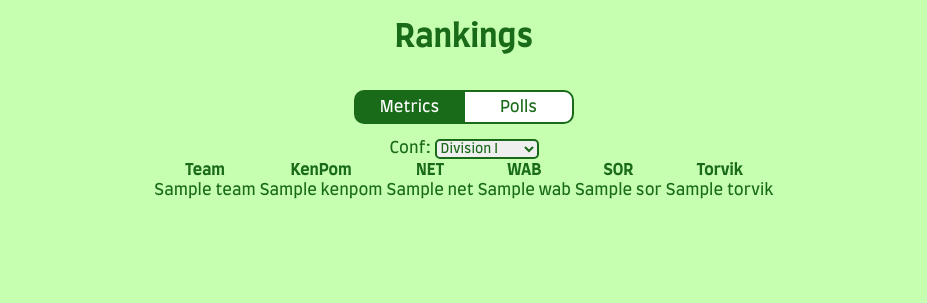
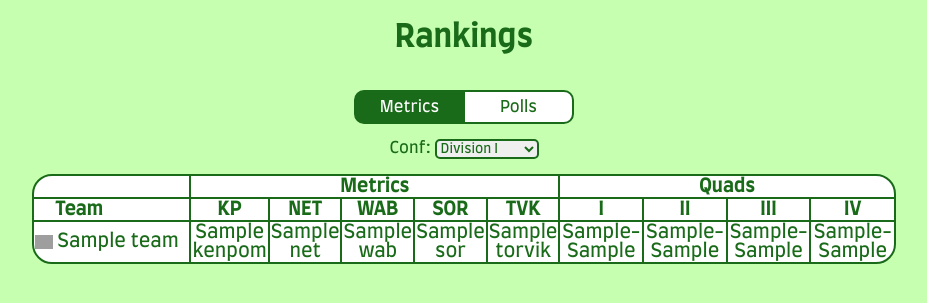
Before and after one commit to wesleyfletcher/leyflet, a Python web app: template templates/pages/rankings.html in a window 1280 px wide. Shown: the part 100-403 px from the top of the page, without its empty margins (176-1103 px from the left). Run offline with Jinja, Linux system fonts and the light colour scheme; the template is opened without the code that fills it: most values are stand-ins (such as "Sample title", 1, 10 or a date in 2020); grey boxes are pictures that could not be loaded.

Commit message:
Updates and additions to rankings page - mostly metrics
Styled metrics page, added sorting, added polls data to page

```diff
--- a/static/base.css
+++ b/static/base.css
@@ -59,6 +59,14 @@ div .link:hover {
 
 /* View styles */
 
+.view-section {
+    width: 100%;
+    display: flex;
+    flex-direction: column;
+
+    align-items: center;
+}
+
 .view-select {
     background-color: white;
 
--- a/static/pages/rankings.css
+++ b/static/pages/rankings.css
@@ -6,6 +6,73 @@
     border-radius: 5px;
 }
 
-.rankings-row {
+.metrics-table {
+    width: 80%;
 
+    margin-top: 15px;
+    margin-bottom: 25px;
+
+    background-color: white;
+
+    border-spacing: 0;
+    border: 2px solid var(--dark-color);
+    border-radius: 20px;
+
+    font-size: 1.2em;
+    text-align: center;
 }
+
+.metrics-logo {
+    width: 5%;
+}
+
+.metrics-logo div {
+    display: flex;
+    justify-content: center;
+}
+
+.metrics-logo img {
+    width: 100%;
+    height: 20px;
+    object-fit: contain;
+}
+
+.metrics-team {
+    text-align: left;
+    width: 25%;
+}
+
+.metrics-team a {
+    cursor: pointer;
+}
+
+.metrics-small {
+    width: 6%;
+}
+
+.metrics-wide {
+    width: 10%;
+}
+
+.column-border {
+    border-right: solid 2px var(--dark-color);
+}
+
+.row-border {
+    border-bottom: solid 2px var(--dark-color);
+}
+
+.sort-header {
+    cursor: pointer;
+}
+
+.sort-header:hover {
+    transition: background-color 0.3s, color 0.3s;
+
+    background-color: var(--accent-color);
+    color: white;
+}
+
+.polls-row {
+    display: none;
+}
--- a/static/pages/standings.css
+++ b/static/pages/standings.css
@@ -33,6 +33,7 @@
 
 .standings-logo div {
     display: flex;
+    justify-content: center;
 }
 
 .standings-logo img {
--- a/static/scripts/rankings.js
+++ b/static/scripts/rankings.js
@@ -1,19 +1,55 @@
-conf = 'all'
+var conf = 'all'
 
 d3.select("#conf-picker")
   .on("change", function(event) {
     conf = event.target.value;
 
     if (conf == 'all') {
-        d3.selectAll(".rankings-row")
+        d3.selectAll(".metrics-row")
           .style("display", "table-row")
     }
 
     else {
-        d3.selectAll(".rankings-row")
+        d3.selectAll(".metrics-row")
           .style("display", "none")
 
-        d3.selectAll(".rankings-row[conf='" + conf + "']")
+        d3.selectAll(".metrics-row[conf='" + conf + "']")
           .style("display", "table-row")
     }
 })
+
+var cols = [
+	'KP', 'NET', 'WAB', 'SOR', 'TVK',
+	'I', 'II', 'III', 'IV'
+]
+
+var sort = 0;
+var asc = true;
+
+function sortColumn(col) {
+	let colIndex = cols.indexOf(col);
+	console.log(colIndex)
+
+	if (sort == colIndex) {
+		asc = !asc;
+	}
+	else {
+		sort = colIndex;
+		asc = true;
+	}
+
+	d3.selectAll(".metrics-row")
+	  .datum((d,i,nodes) => +nodes[i].children[colIndex+2].getAttribute("value"))
+	  .sort((a,b) => (asc ? a-b : b-a))
+}
+
+
+function setWeek(week) {
+	d3.selectAll(".polls-row")
+	  .style("display", "none");
+
+	d3.selectAll(".polls-row[week='" + week + "']")
+	  .style("display", "table-row");
+}
+
+setWeek(1);
--- a/static/scripts/tabSwitch.js
+++ b/static/scripts/tabSwitch.js
@@ -9,5 +9,5 @@ function switchTab(tab) {
       .style("display", "none");
 
     d3.select("#" + tab)
-      .style("display", "block")
+      .style("display", "flex")
 }
--- a/static/sql/ap_poll.sql
+++ b/static/sql/ap_poll.sql
@@ -1,9 +1,14 @@
 SELECT
     week,
     team,
+    code,
     ap_poll,
     ap_pts,
     ap_first_votes
 FROM polls
+
+JOIN team
+ON polls.team = team.name
+
 WHERE season = {season}
 ORDER BY week ASC, ap_poll ASC
--- a/static/sql/metrics_table.sql
+++ b/static/sql/metrics_table.sql
@@ -1,5 +1,8 @@
 SELECT *
 FROM metrics
+
+JOIN quad_records
+USING (season, team)
 
 JOIN member
 USING (season, team)
--- a/templates/pages/rankings.html
+++ b/templates/pages/rankings.html
@@ -25,30 +25,85 @@
         </select><br>
     </form>
 
-    <table>
+    <table class="metrics-table">
         <tr>
-            <th>Team</th>
-            <th>KenPom</th>
-            <th>NET</th>
-            <th>WAB</th>
-            <th>SOR</th>
-            <th>Torvik</th>
+            <th class="column-border row-border" colspan="2"></th>
+            <th class="column-border row-border" colspan="5">Metrics</th>
+            <th class="row-border" colspan="4">Quads</th>
+        </tr>
+        <tr>
+            <th class="metrics-logo row-border"></th>
+            <th class="metrics-team column-border row-border">Team</th>
+
+            <th class="metrics-small column-border row-border sort-header" onclick="sortColumn('KP')">KP</th>
+            <th class="metrics-small column-border row-border sort-header" onclick="sortColumn('NET')">NET</th>
+            <th class="metrics-small column-border row-border sort-header" onclick="sortColumn('WAB')">WAB</th>
+            <th class="metrics-small column-border row-border sort-header" onclick="sortColumn('SOR')">SOR</th>
+            <th class="metrics-small column-border row-border sort-header" onclick="sortColumn('TVK')">TVK</th>
+
+            <th class="metrics-wide column-border row-border sort-header" onclick="sortColumn('I')">I</th>
+            <th class="metrics-wide column-border row-border sort-header" onclick="sortColumn('II')">II</th>
+            <th class="metrics-wide column-border row-border sort-header" onclick="sortColumn('III')">III</th>
+            <th class="metrics-wide row-border sort-header" onclick="sortColumn('IV')">IV</th>
         </tr>
         {% for row in data.metrics %}
-            <tr class="rankings-row" conf="{{ row.conf }}">
-                <td>{{ row.team }}</td>
-                <td>{{ row.kenpom }}</td>
-                <td>{{ row.net }}</td>
-                <td>{{ row.wab }}</td>
-                <td>{{ row.sor }}</td>
-                <td>{{ row.torvik }}</td>
+            <tr class="metrics-row" conf="{{ row.conf }}">
+                <!-- Team -->
+                <td class="metrics-logo">
+                    <div><img alt="{{ row.team }}" src="/static/logos/{{ row.code }}.png"></div>
+                </td>
+                <td class="metrics-team column-border">
+                    <a class="link" href="/teams/{{ row.code }}">{{ row.team }}</a>
+                </td>
+
+                <!-- Metrics -->
+                <td class="column-border" value="{{ row.kenpom }}">{{ row.kenpom }}</td>
+                <td class="column-border" value="{{ row.net }}">{{ row.net }}</td>
+                <td class="column-border" value="{{ row.wab }}">{{ row.wab }}</td>
+                <td class="column-border" value="{{ row.sor }}">{{ row.sor }}</td>
+                <td class="column-border" value="{{ row.torvik }}">{{ row.torvik }}</td>
+
+                <!-- Quads -->
+                <td class="column-border" value="{{ row.q1_losses - 100*row.q1_wins }}">
+                    {{ row.q1_wins }}-{{ row.q1_losses }}
+                </td>
+                <td class="column-border" value="{{ row.q2_losses - 100*row.q2_wins }}">
+                    {{ row.q2_wins }}-{{ row.q2_losses }}
+                </td>
+                <td class="column-border" value="{{ row.q3_losses - 100*row.q3_wins }}">
+                    {{ row.q3_wins }}-{{ row.q3_losses }}
+                </td>
+                <td value="{{ row.q4_losses - 100*row.q4_wins }}">
+                    {{ row.q4_wins }}-{{ row.q4_losses }}
+                </td>
             </tr>
         {% endfor %}
     </table>
 </div>
 
 <div class="view-section" id="rankings-polls" style="display: none;">
-    <h2>Polls</h2>
+    <table>
+        <tr>
+            <th>Rank</th>
+            <th colspan="2">Team</th>
+            <th colspan="2">Votes</th>
+        </tr>
+        {% for row in data.polls %}
+            <tr class="polls-row" week="{{ row.week }}">
+                <td>{{ row.rank }}</td>
+                <td>
+                    <div class="metrics-logo"><img alt="{{ row.team }}" src="/static/logos/{{ row.code }}.png"></div>
+                </td>
+                <td>{{ row.team }}</td>
+                <td>{{ row.votes }}</td>
+                {% if row.first %}
+                    <td>({{ row.first }})</td>
+                {% else %}
+                    <td></td>
+                {% endif %}
+            </tr>
+        {% endfor %}
+    </table>
 </div>
 
 <script src="/static/scripts/rankings.js"></script>
--- a/templates/pages/standings.html
+++ b/templates/pages/standings.html
@@ -27,7 +27,7 @@
             <th class="row-border" colspan="3">Site</th>
         </tr>
         <tr>
-            <th class="standings-small row-border"></th>
+            <th class="standings-logo row-border"></th>
             <th class="standings-team column-border row-border">Team</th>
             <th class="standings-small column-border row-border">GB</th>
 
```
Also changed, not shown: endpoint.py (+19 -1 lines), logic/name_variants.json (+8 -3 lines).
